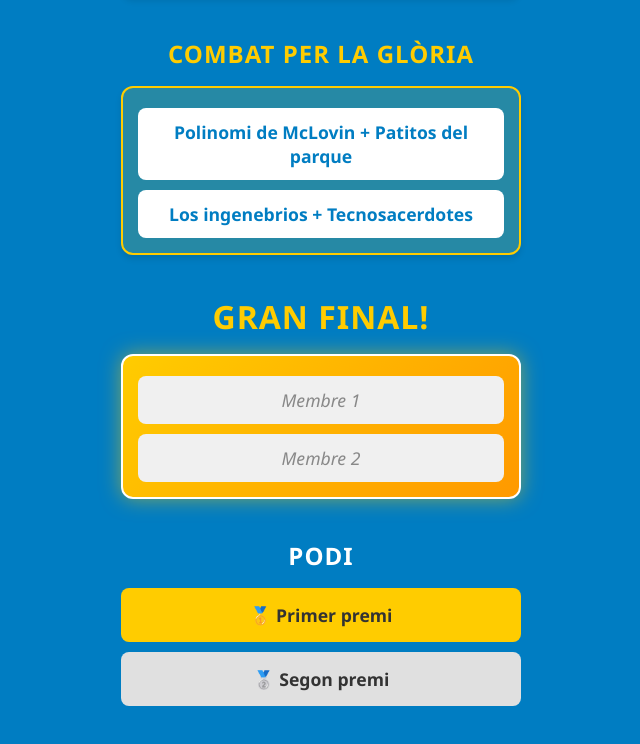
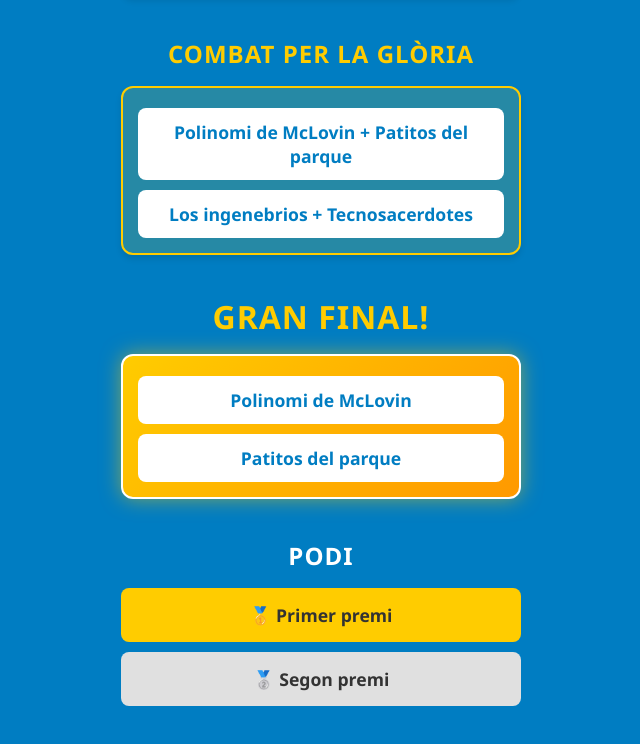
Before and after one commit to ImRunM/interenginy_2026, a plain HTML site: page index.html in a window 1280 px wide. Shown: the part 1359-2103 px from the top of the page, without its empty margins (319-959 px from the left). Drawn offline with Linux system fonts and the light colour scheme.

```diff
--- a/index.html
+++ b/index.html
@@ -209,8 +209,8 @@
         <div class="stage grand-final">
             <div class="stage-title" style="font-size: 2rem;">GRAN FINAL!</div>
             <div class="matchup">
-                <div class="team pending">Membre 1</div>
-                <div class="team pending">Membre 2</div>
+                <div class="team">Polinomi de McLovin</div>
+                <div class="team">Patitos del parque</div>
             </div>
         </div>
 
```
